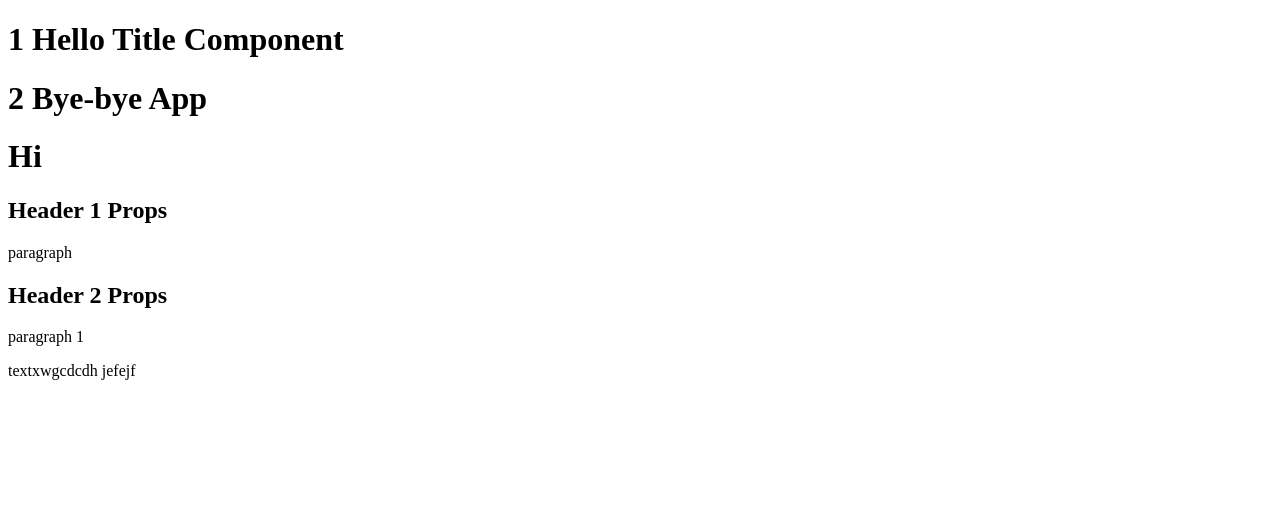
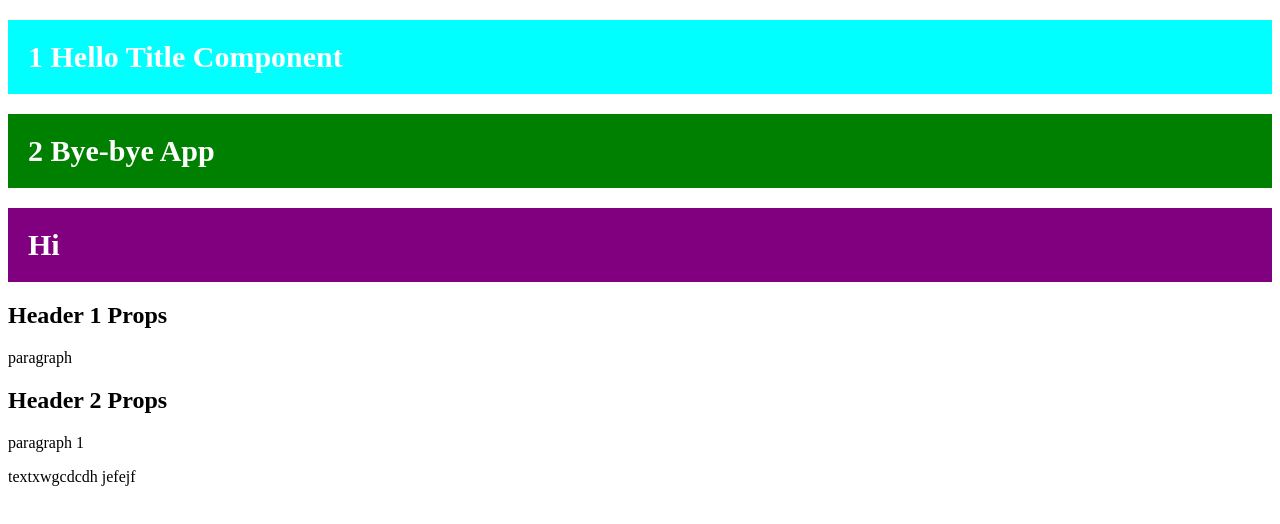
Before and after one commit to VarvaraProkhvatylo/react-shop-project-16-03, a React (Create React App) app: page / in a window 1280 px wide. Shown: the top 524 px of the page. Built offline with nearby package versions, Linux system fonts and the light colour scheme.

Commit message:
added styles via attribute style

```diff
--- a/src/Header.tsx
+++ b/src/Header.tsx
@@ -3,11 +3,25 @@ type HeaderProps = {
     text?: string //необов'язкове
     rightPart?: string
     order?: number
+    background?: string
 }
 
-const Header = ({ order, leftPart, text, rightPart }: HeaderProps) => {
+const Header = ({
+    order,
+    leftPart,
+    text,
+    rightPart,
+    background = 'purple',
+}: HeaderProps) => {
     return (
-        <h1>
+        <h1
+            style={{
+                background: background,
+                color: 'white',
+                fontSize: '30px',
+                padding: '20px',
+            }}
+        >
             {order} {leftPart} {text} {rightPart}
         </h1>
     )
--- a/src/index.tsx
+++ b/src/index.tsx
@@ -12,8 +12,14 @@ const App = () => {
                 leftPart="Hello"
                 text="Title"
                 rightPart="Component"
+                background="aqua"
             />
-            <Header order={2} leftPart="Bye-bye" text="App" />
+            <Header
+                order={2}
+                leftPart="Bye-bye"
+                text="App"
+                background="green"
+            />
             <Header leftPart="Hi" />
             <Content title="Header 1 Props" text1="paragraph" />
             <Content
```
